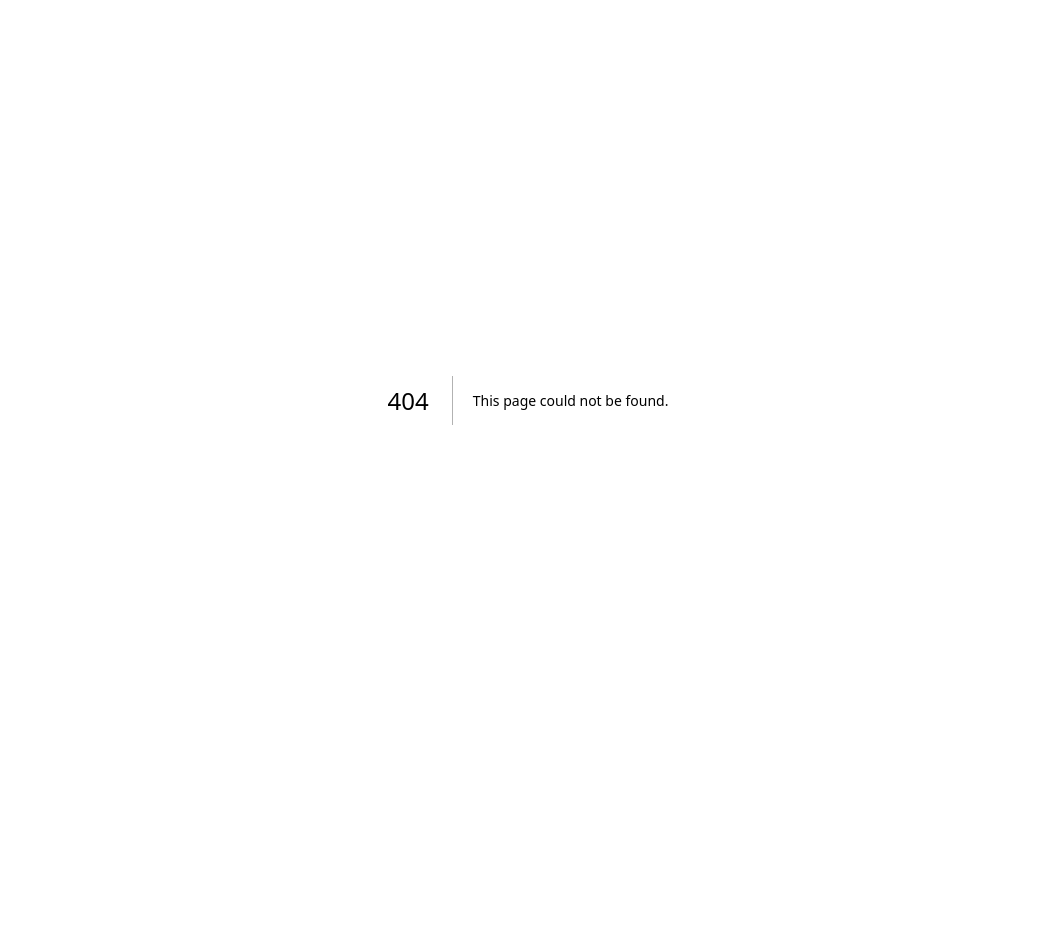
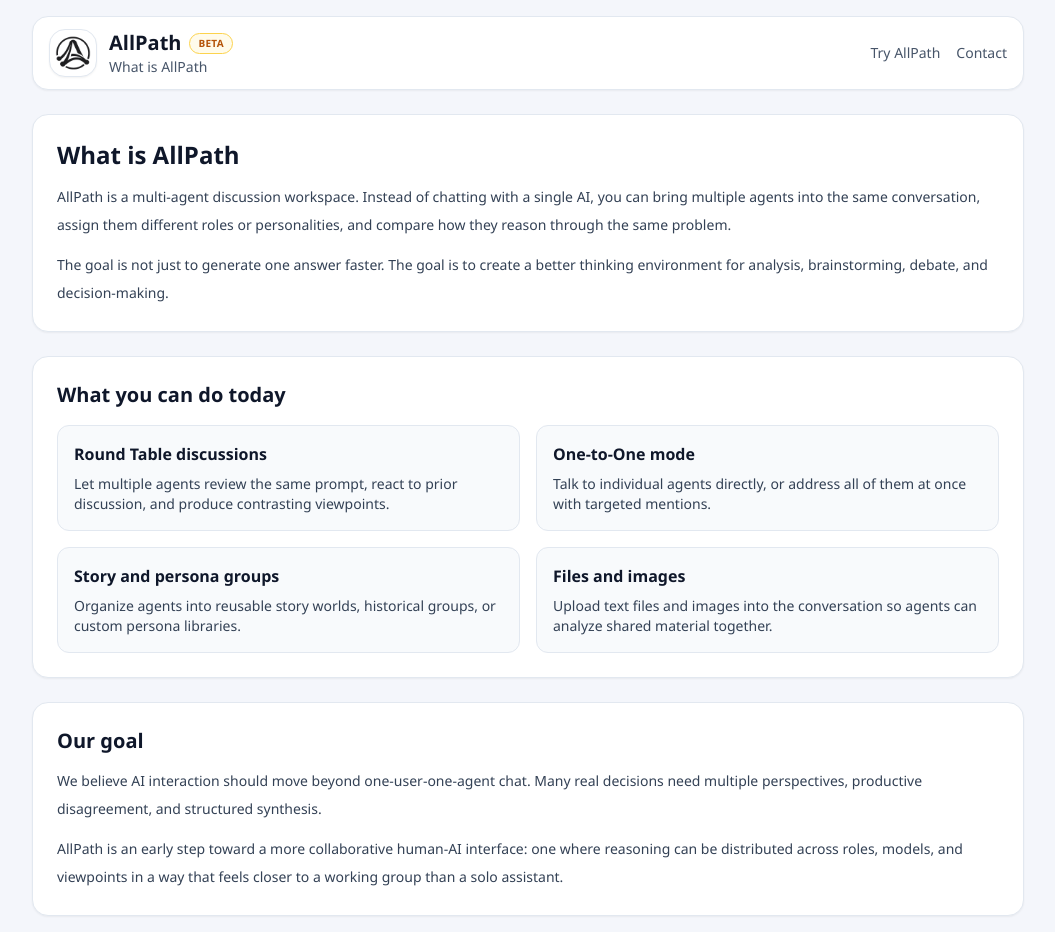
Before and after one commit to dukesky/Allpath, a Next.js app: page /about in a window 1280 px wide. Before the commit this address had no page. Shown: the whole page, without its empty margins (112-1167 px from the left). Before the commit the page ends 800 px from the top, so only its background shows below. Built offline with nearby package versions, Linux system fonts and the light colour scheme.

Commit message:
feat: add about and contact pages

```diff
--- /dev/null
+++ b/app/about/page.tsx
@@ -0,0 +1,102 @@
+import Image from "next/image";
+import Link from "next/link";
+
+export default function AboutPage() {
+  return (
+    <main className="mx-auto min-h-screen w-full max-w-5xl p-4">
+      <div className="mb-6 flex flex-col gap-3 rounded-2xl border border-slate-200 bg-white px-4 py-3 shadow-sm sm:flex-row sm:items-center sm:justify-between">
+        <div className="flex items-center gap-3">
+          <div className="relative h-12 w-12 overflow-hidden rounded-2xl border border-slate-200 bg-white p-2 shadow-sm">
+            <Image
+              alt="AllPath logo"
+              className="object-contain"
+              fill
+              priority
+              sizes="48px"
+              src="/allpath-logo-mark.png"
+            />
+          </div>
+          <div>
+            <div className="flex items-center gap-2">
+              <h1 className="text-xl font-semibold">AllPath</h1>
+              <span className="rounded-full border border-amber-300 bg-amber-50 px-2 py-0.5 text-[10px] font-semibold uppercase tracking-wide text-amber-700">
+                Beta
+              </span>
+            </div>
+            <p className="text-sm text-slate-600">What is AllPath</p>
+          </div>
+        </div>
+        <div className="flex items-center gap-4 text-sm font-medium text-slate-600">
+          <Link className="transition hover:text-primary" href="/">
+            Try AllPath
+          </Link>
+          <Link className="transition hover:text-primary" href="/contact">
+            Contact
+          </Link>
+        </div>
+      </div>
+
+      <div className="space-y-6">
+        <section className="rounded-2xl border border-slate-200 bg-white p-6 shadow-sm">
+          <h2 className="text-2xl font-semibold text-slate-900">What is AllPath</h2>
+          <p className="mt-3 text-sm leading-7 text-slate-700">
+            AllPath is a multi-agent discussion workspace. Instead of chatting with a single AI,
+            you can bring multiple agents into the same conversation, assign them different roles
+            or personalities, and compare how they reason through the same problem.
+          </p>
+          <p className="mt-3 text-sm leading-7 text-slate-700">
+            The goal is not just to generate one answer faster. The goal is to create a better
+            thinking environment for analysis, brainstorming, debate, and decision-making.
+          </p>
+        </section>
+
+        <section className="rounded-2xl border border-slate-200 bg-white p-6 shadow-sm">
+          <h2 className="text-xl font-semibold text-slate-900">What you can do today</h2>
+          <div className="mt-4 grid gap-4 md:grid-cols-2">
+            <div className="rounded-xl border border-slate-200 bg-slate-50 p-4">
+              <h3 className="font-semibold text-slate-900">Round Table discussions</h3>
+              <p className="mt-2 text-sm text-slate-700">
+                Let multiple agents review the same prompt, react to prior discussion, and produce
+                contrasting viewpoints.
+              </p>
+            </div>
+            <div className="rounded-xl border border-slate-200 bg-slate-50 p-4">
+              <h3 className="font-semibold text-slate-900">One-to-One mode</h3>
+              <p className="mt-2 text-sm text-slate-700">
+                Talk to individual agents directly, or address all of them at once with targeted
+                mentions.
+              </p>
+            </div>
+            <div className="rounded-xl border border-slate-200 bg-slate-50 p-4">
+              <h3 className="font-semibold text-slate-900">Story and persona groups</h3>
+              <p className="mt-2 text-sm text-slate-700">
+                Organize agents into reusable story worlds, historical groups, or custom persona
+                libraries.
+              </p>
+            </div>
+            <div className="rounded-xl border border-slate-200 bg-slate-50 p-4">
+              <h3 className="font-semibold text-slate-900">Files and images</h3>
+              <p className="mt-2 text-sm text-slate-700">
+                Upload text files and images into the conversation so agents can analyze shared
+                material together.
+              </p>
+            </div>
+          </div>
+        </section>
+
+        <section className="rounded-2xl border border-slate-200 bg-white p-6 shadow-sm">
+          <h2 className="text-xl font-semibold text-slate-900">Our goal</h2>
+          <p className="mt-3 text-sm leading-7 text-slate-700">
+            We believe AI interaction should move beyond one-user-one-agent chat. Many real
+            decisions need multiple perspectives, productive disagreement, and structured synthesis.
+          </p>
+          <p className="mt-3 text-sm leading-7 text-slate-700">
+            AllPath is an early step toward a more collaborative human-AI interface: one where
+            reasoning can be distributed across roles, models, and viewpoints in a way that feels
+            closer to a working group than a solo assistant.
+          </p>
+        </section>
+      </div>
+    </main>
+  );
+}
--- /dev/null
+++ b/app/contact/page.tsx
@@ -0,0 +1,93 @@
+import Image from "next/image";
+import Link from "next/link";
+
+const CONTACT_EMAIL = "contact@all-path.com";
+
+export default function ContactPage() {
+  return (
+    <main className="mx-auto min-h-screen w-full max-w-4xl p-4">
+      <div className="mb-6 flex flex-col gap-3 rounded-2xl border border-slate-200 bg-white px-4 py-3 shadow-sm sm:flex-row sm:items-center sm:justify-between">
+        <div className="flex items-center gap-3">
+          <div className="relative h-12 w-12 overflow-hidden rounded-2xl border border-slate-200 bg-white p-2 shadow-sm">
+            <Image
+              alt="AllPath logo"
+              className="object-contain"
+              fill
+              priority
+              sizes="48px"
+              src="/allpath-logo-mark.png"
+            />
+          </div>
+          <div>
+            <div className="flex items-center gap-2">
+              <h1 className="text-xl font-semibold">AllPath</h1>
+              <span className="rounded-full border border-amber-300 bg-amber-50 px-2 py-0.5 text-[10px] font-semibold uppercase tracking-wide text-amber-700">
+                Beta
+              </span>
+            </div>
+            <p className="text-sm text-slate-600">Contact & Partnership</p>
+          </div>
+        </div>
+        <div className="flex items-center gap-4 text-sm font-medium text-slate-600">
+          <Link className="transition hover:text-primary" href="/">
+            Try AllPath
+          </Link>
+          <Link className="transition hover:text-primary" href="/about">
+            What is AllPath
+          </Link>
+        </div>
+      </div>
+
+      <section className="rounded-2xl border border-slate-200 bg-white p-6 shadow-sm">
+        <h2 className="text-2xl font-semibold text-slate-900">Contact & Partnership</h2>
+        <p className="mt-3 text-sm leading-7 text-slate-700">
+          We are looking for early users, collaborators, and strategic partners who want to
+          explore multi-agent AI workflows with us.
+        </p>
+
+        <div className="mt-6 grid gap-4 md:grid-cols-2">
+          <div className="rounded-xl border border-slate-200 bg-slate-50 p-4">
+            <h3 className="font-semibold text-slate-900">Investment</h3>
+            <p className="mt-2 text-sm text-slate-700">
+              For investors interested in multi-agent AI interaction and future collaboration tools.
+            </p>
+          </div>
+          <div className="rounded-xl border border-slate-200 bg-slate-50 p-4">
+            <h3 className="font-semibold text-slate-900">Product Collaboration</h3>
+            <p className="mt-2 text-sm text-slate-700">
+              For teams exploring integrations, co-building, or strategic collaboration around AI
+              workspaces.
+            </p>
+          </div>
+          <div className="rounded-xl border border-slate-200 bg-slate-50 p-4">
+            <h3 className="font-semibold text-slate-900">Pilot Users</h3>
+            <p className="mt-2 text-sm text-slate-700">
+              For startups, researchers, and creators willing to test AllPath in real workflows.
+            </p>
+          </div>
+          <div className="rounded-xl border border-slate-200 bg-slate-50 p-4">
+            <h3 className="font-semibold text-slate-900">Research Partnership</h3>
+            <p className="mt-2 text-sm text-slate-700">
+              For labs and institutions interested in multi-agent reasoning and human-AI
+              interaction design.
+            </p>
+          </div>
+        </div>
+
+        <div className="mt-6 rounded-xl border border-slate-200 bg-slate-50 p-4">
+          <p className="text-sm font-semibold text-slate-900">Email</p>
+          <a
+            className="mt-2 inline-block text-sm font-medium text-primary hover:underline"
+            href={`mailto:${CONTACT_EMAIL}`}
+          >
+            {CONTACT_EMAIL}
+          </a>
+          <p className="mt-2 text-sm text-slate-700">
+            If you are interested in partnering, piloting, or learning more, send a short note
+            with your background, interest area, and what kind of collaboration you have in mind.
+          </p>
+        </div>
+      </section>
+    </main>
+  );
+}
--- a/app/page.tsx
+++ b/app/page.tsx
@@ -1212,7 +1212,8 @@
 
   return (
     <main className="mx-auto h-screen w-full max-w-[1600px] p-4 pb-24 lg:pb-4">
-      <div className="mb-3 flex items-center gap-3 rounded-2xl border border-slate-200 bg-white px-4 py-3 shadow-sm">
+      <div className="mb-3 flex flex-col gap-3 rounded-2xl border border-slate-200 bg-white px-4 py-3 shadow-sm sm:flex-row sm:items-center sm:justify-between">
+        <div className="flex items-center gap-3">
           <div className="relative h-12 w-12 overflow-hidden rounded-2xl border border-slate-200 bg-white p-2 shadow-sm">
             <Image
               alt="AllPath logo"
@@ -1224,8 +1225,22 @@
             />
           </div>
           <div className="min-w-0">
+            <div className="flex items-center gap-2">
               <h1 className="text-xl font-semibold">AllPath</h1>
+              <span className="rounded-full border border-amber-300 bg-amber-50 px-2 py-0.5 text-[10px] font-semibold uppercase tracking-wide text-amber-700">
+                Beta
+              </span>
+            </div>
             <p className="text-sm text-slate-600">Multi-agent discussion workspace.</p>
+          </div>
+        </div>
+        <div className="flex items-center gap-4 text-sm font-medium text-slate-600">
+          <Link className="transition hover:text-primary" href="/about">
+            What is AllPath
+          </Link>
+          <Link className="transition hover:text-primary" href="/contact">
+            Contact
+          </Link>
         </div>
       </div>
       <div className="mb-2 hidden items-center gap-2 lg:flex">
```
Lines whose indentation alone changed are shown as unchanged.
